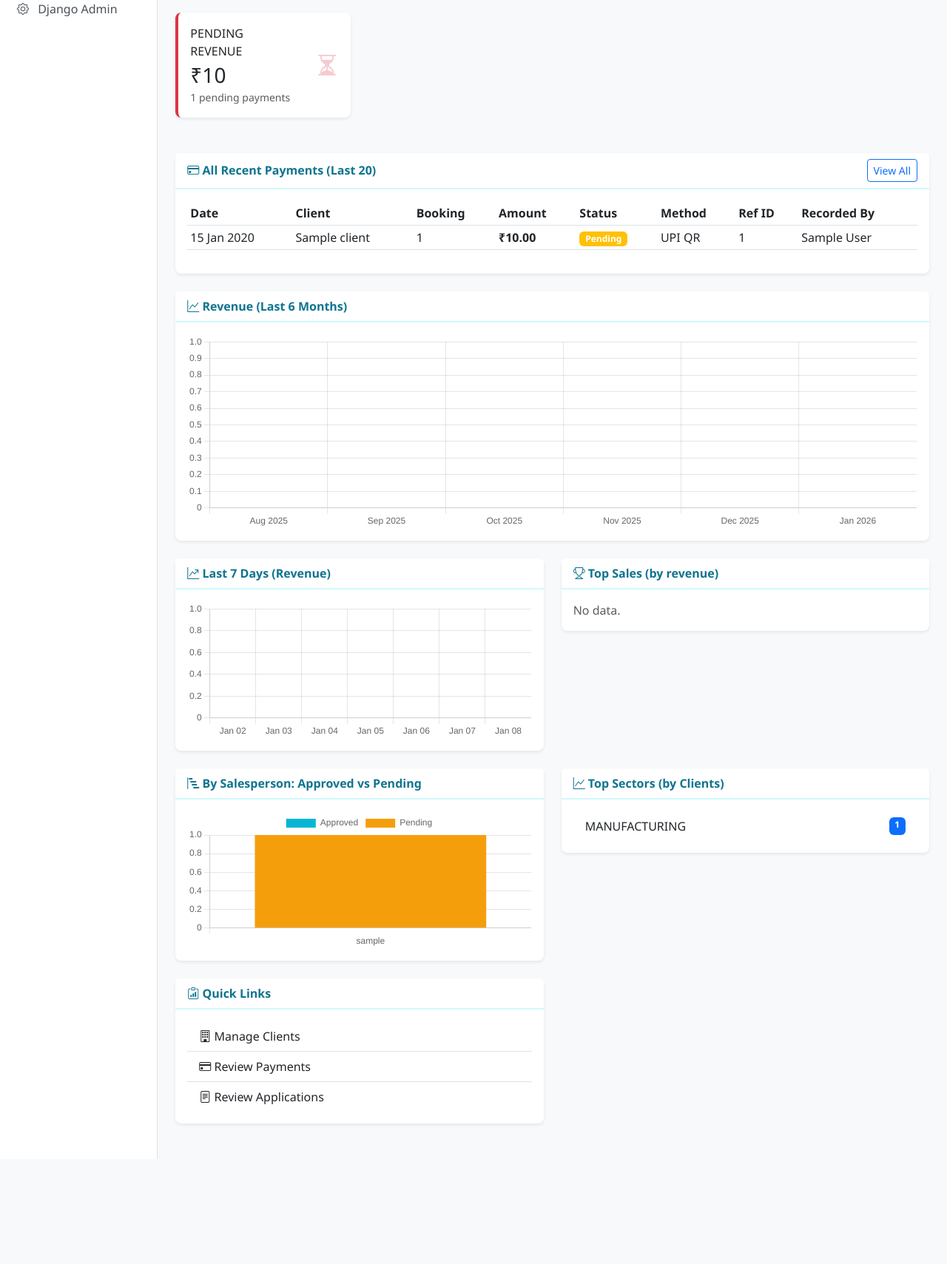
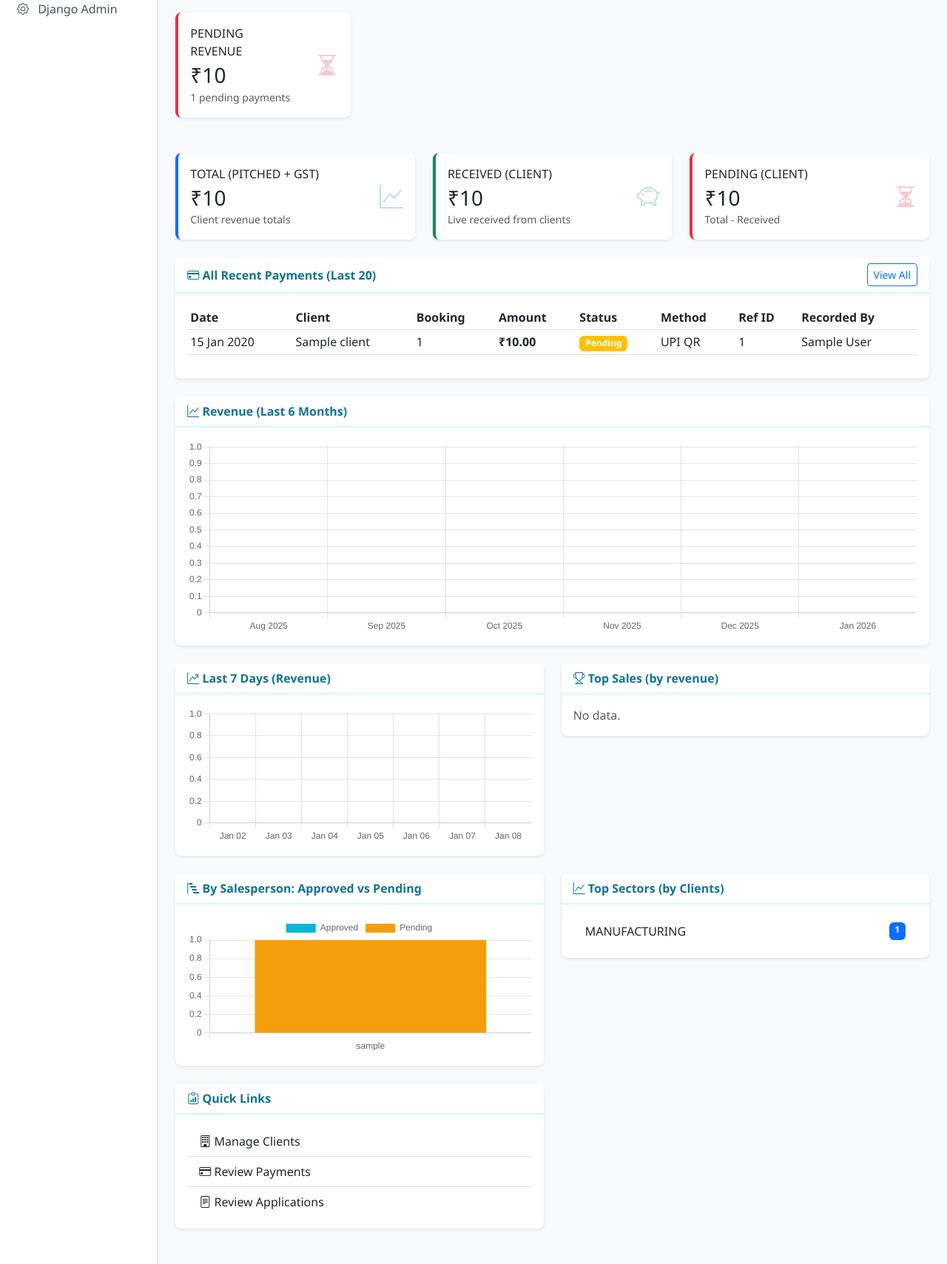
Before and after one commit to Utkarsh1506/crm-agnivridhi, a Django app: page /dashboard/owner/ in a window 1280 px wide. Shown: the part 300-2009 px from the top of the page at 74% size. Before the commit the page ends 1867 px from the top, so only its background shows below. Run offline with Django 5.2, Linux system fonts and the light colour scheme; a user stored in the database is signed in; tables that the repository leaves empty hold one stand-in row (values such as "Sample post"); data that the repository does not hold is empty; parts of the project's set-up code (start-up, migrations or seed data) failed here and were passed over.

Commit message:
feat(dashboards): show live client revenue totals (Total with GST, Received, Pending) on Admin/Owner dashboards

```diff
--- a/accounts/views.py
+++ b/accounts/views.py
@@ -225,7 +225,16 @@ def admin_dashboard(request):
         if parsed_to:
             base_success = base_success.filter(payment_date__date__lte=parsed_to)
 
-    total_revenue = base_success.aggregate(Sum('amount'))['amount__sum'] or 0
+        total_revenue = base_success.aggregate(Sum('amount'))['amount__sum'] or 0
+
+    # Live client revenue totals (pitched/received/pending with GST)
+    client_revenue = Client.objects.aggregate(
+        total_pitched=Sum('total_pitched_amount'),
+        total_with_gst=Sum('total_with_gst'),
+        total_received=Sum('received_amount'),
+        total_pending=Sum('pending_amount'),
+    )
+    client_revenue = {k: v or 0 for k, v in client_revenue.items()}
 
     # Pending revenue (awaiting approval)
     pending_revenue = Payment.objects.filter(status='PENDING').aggregate(Sum('amount'))['amount__sum'] or 0
@@ -317,6 +326,7 @@ def admin_dashboard(request):
         'total_revenue': total_revenue,
         'pending_revenue': pending_revenue,
         'failed_revenue': failed_revenue,
+        'client_revenue': client_revenue,
         'all_recent_payments': all_recent_payments,
         'pending_edit_requests': pending_edit_requests,
         'pending_payments': pending_payments,
@@ -946,6 +956,15 @@ def owner_dashboard(request):
         base_success = base_success.filter(payment_method=method_filter)
     total_revenue = base_success.aggregate(Sum('amount'))['amount__sum'] or 0
 
+    # Live client revenue totals (pitched/received/pending with GST)
+    client_revenue = Client.objects.aggregate(
+        total_pitched=Sum('total_pitched_amount'),
+        total_with_gst=Sum('total_with_gst'),
+        total_received=Sum('received_amount'),
+        total_pending=Sum('pending_amount'),
+    )
+    client_revenue = {k: v or 0 for k, v in client_revenue.items()}
+
     top_sectors = Client.objects.values('sector').annotate(c=Count('id')).order_by('-c')[:5]
 
     # Revenue by month (last 6 months)
@@ -1010,6 +1029,7 @@ def owner_dashboard(request):
         'total_bookings': total_bookings,
         'total_applications': total_applications,
         'total_revenue': total_revenue,
+        'client_revenue': client_revenue,
         'top_sectors': top_sectors,
         'chart_labels': labels,
         'chart_revenue': revenue_series,
--- a/templates/dashboards/owner_dashboard.html
+++ b/templates/dashboards/owner_dashboard.html
@@ -157,6 +157,57 @@
                         <div class="text-xs text-uppercase mb-1">Pending Revenue</div>
                         <div class="h3 mb-0">₹{{ pending_revenue|floatformat:0 }}</div>
                         <small class="text-muted">{{ pending_payments_count }} pending payments</small>
+                    </div>
+                    <div class="col-auto">
+                        <i class="bi bi-hourglass-split fs-2 text-danger opacity-25"></i>
+                    </div>
+                </div>
+            </div>
+        </div>
+    </div>
+</div>
+
+<div class="row">
+    <div class="col-xl-4 col-md-6 mb-4">
+        <div class="card stats-card border-start border-primary border-4">
+            <div class="card-body">
+                <div class="row align-items-center">
+                    <div class="col">
+                        <div class="text-xs text-uppercase mb-1">Total (Pitched + GST)</div>
+                        <div class="h3 mb-0">₹{{ client_revenue.total_with_gst|floatformat:0 }}</div>
+                        <small class="text-muted">Client revenue totals</small>
+                    </div>
+                    <div class="col-auto">
+                        <i class="bi bi-graph-up fs-2 text-primary opacity-25"></i>
+                    </div>
+                </div>
+            </div>
+        </div>
+    </div>
+    <div class="col-xl-4 col-md-6 mb-4">
+        <div class="card stats-card border-start border-success border-4">
+            <div class="card-body">
+                <div class="row align-items-center">
+                    <div class="col">
+                        <div class="text-xs text-uppercase mb-1">Received (Client)</div>
+                        <div class="h3 mb-0">₹{{ client_revenue.total_received|floatformat:0 }}</div>
+                        <small class="text-muted">Live received from clients</small>
+                    </div>
+                    <div class="col-auto">
+                        <i class="bi bi-piggy-bank fs-2 text-success opacity-25"></i>
+                    </div>
+                </div>
+            </div>
+        </div>
+    </div>
+    <div class="col-xl-4 col-md-6 mb-4">
+        <div class="card stats-card border-start border-danger border-4">
+            <div class="card-body">
+                <div class="row align-items-center">
+                    <div class="col">
+                        <div class="text-xs text-uppercase mb-1">Pending (Client)</div>
+                        <div class="h3 mb-0">₹{{ client_revenue.total_pending|floatformat:0 }}</div>
+                        <small class="text-muted">Total - Received</small>
                     </div>
                     <div class="col-auto">
                         <i class="bi bi-hourglass-split fs-2 text-danger opacity-25"></i>
```
Also changed, not shown: templates/dashboards/admin_dashboard.html (+57 -0 lines).
